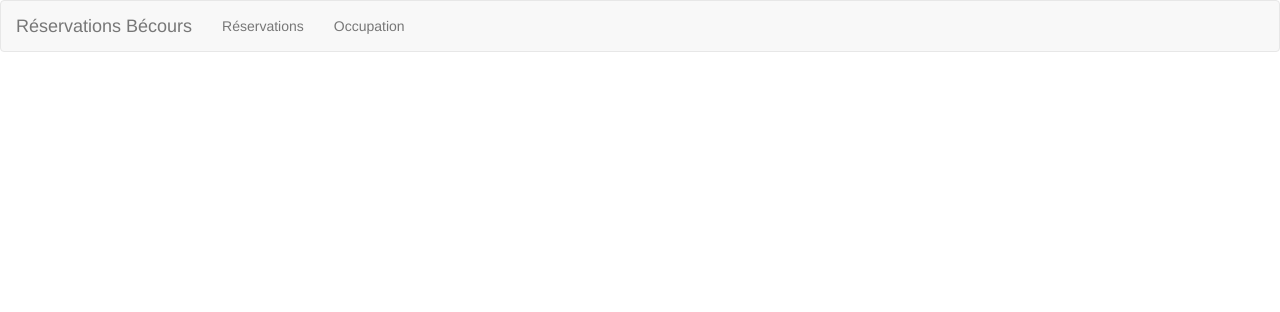
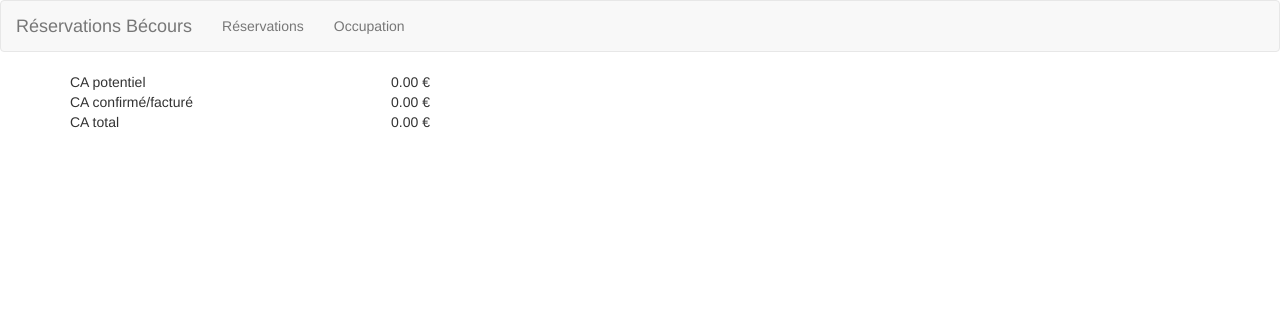
Before and after one commit to eedf/becours, a Django app: page / in a window 1280 px wide. Shown: the top 312 px of the page. Run offline with Django 3.2, Linux system fonts and the light colour scheme; data that the repository does not hold is empty; some libraries are stand-ins or nearby versions.

Commit message:
Compute income

```diff
--- a/booking/templates/booking/home.html
+++ b/booking/templates/booking/home.html
@@ -1 +1,20 @@
-{%  extends 'base.html' %}
+{% extends 'base.html' %}
+
+{% block content %}
+
+    <div class="container">
+        <div class="row">
+            <div class="col-md-2">CA potentiel</div>
+            <div class="col-md-2 text-right">{{ potentiel_income|floatformat:2 }} €</div>
+        </div>
+        <div class="row">
+            <div class="col-md-2">CA confirmé/facturé</div>
+            <div class="col-md-2 text-right">{{ confirmed_income|floatformat:2 }} €</div>
+        </div>
+        <div class="row">
+            <div class="col-md-2">CA total</div>
+            <div class="col-md-2 text-right">{{ total_income|floatformat:2 }} €</div>
+        </div>
+    </div>
+
+{% endblock content %}
--- a/booking/views.py
+++ b/booking/views.py
@@ -14,6 +14,15 @@ from .models import Booking, BookingItem, Agreement
 
 class HomeView(TemplateView):
     template_name = 'booking/home.html'
+
+    def get_context_data(self, **kwargs):
+        context = super().get_context_data(**kwargs)
+        potential_incomes = [item.total() for item in BookingItem.objects.filter(booking__state__income=1)]
+        context['potentiel_income'] = sum(filter(bool, potential_incomes))
+        confirmed_incomes = [item.total() for item in BookingItem.objects.filter(booking__state__income__in=(2, 3))]
+        context['confirmed_income'] = sum(filter(bool, confirmed_incomes))
+        context['total_income'] = context['potentiel_income'] + context['confirmed_income']
+        return context
 
 
 class BookingListView(ListView):
```
